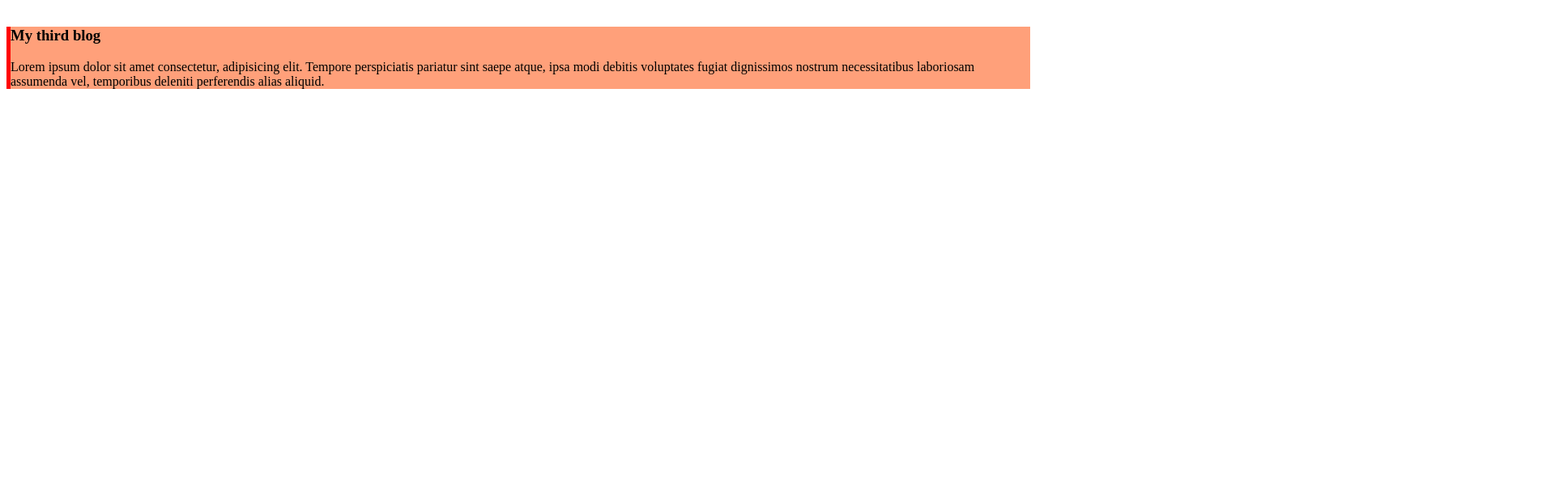
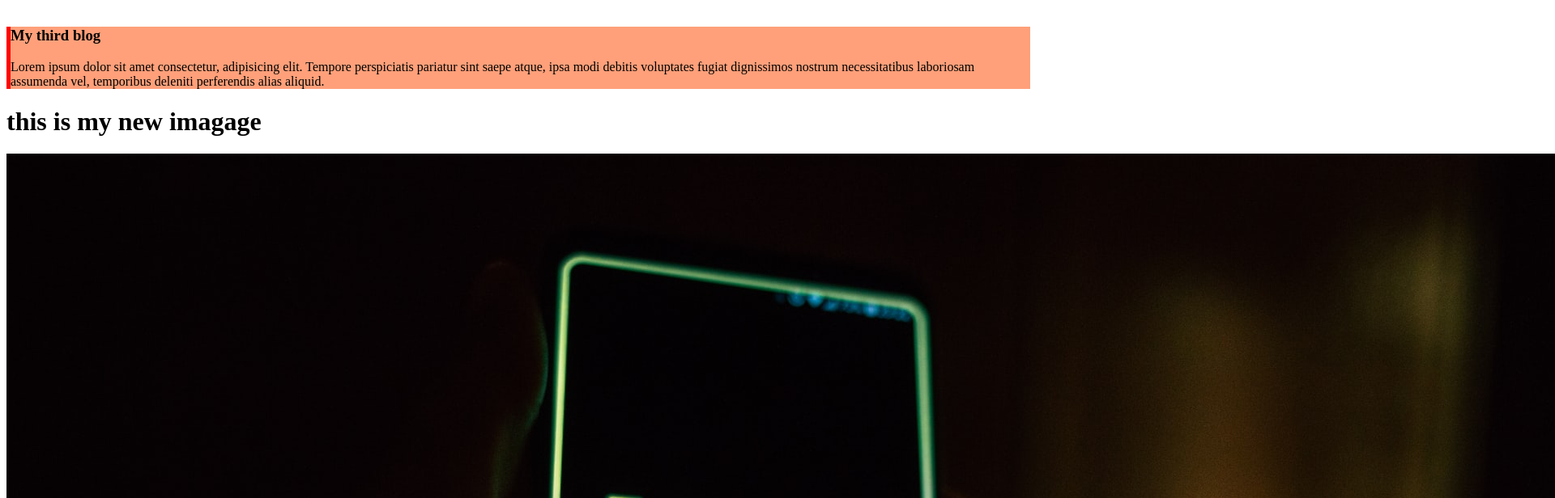
Before and after one commit to Chisty-web/prorjects, a plain HTML site: page index.html in a window 1280 px wide. Shown: the part 420-1036 px from the top of the page at 81% size, 1920 px wide, since content can reach past the window. Before the commit the page ends 800 px from the top, so only its background shows below. Drawn offline with Linux system fonts and the light colour scheme.

Commit message:
heading added

```diff
--- a/index.html
+++ b/index.html
@@ -11,7 +11,8 @@
             background-color: lightsalmon;
             border-left:5px solid red;
             border-radius:20 px;
-            margin-top: 100px;
+            margin-top: 100px ;
+            margin:
 
 }
 
@@ -38,6 +39,11 @@
         <h3> My third blog</h3>
        <p>Lorem ipsum dolor sit amet consectetur, adipisicing elit. Tempore perspiciatis pariatur sint saepe atque, ipsa modi debitis voluptates fugiat dignissimos nostrum necessitatibus laboriosam assumenda vel, temporibus deleniti perferendis alias aliquid.</p>
     </div>
+    <div>
+        <h1>this is my new imagage</h1>
+        <img src="images/b2.jpg">
+
+    </div>
 
 </body>
 </html>
```
